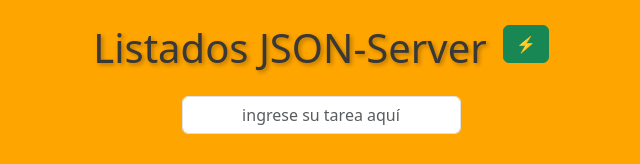
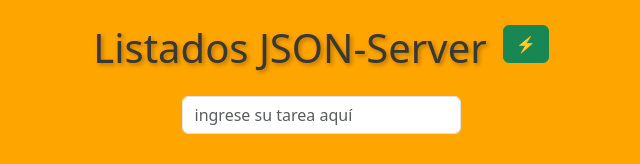
Before and after one commit to RDPA-GitHub/TodoList-Vue, a Vue app: page / in a window 1280 px wide. Shown: the top 164 px of the page, without its empty margins (319-959 px from the left). Built offline with nearby package versions, Linux system fonts and the light colour scheme; data requests are answered from the project's data file.

Commit message:
Actualizacion del proyeto, Fecha: 18/02/2024

```diff
--- a/src/App.vue
+++ b/src/App.vue
@@ -16,7 +16,7 @@
         <div class="col-md-12">
 
           <div class="d-flex justify-content-center">
-            <input @keyup.enter="Crear()" placeholder="ingrese su tarea aquí" type="text" class="form-control w-25 text-center"
+            <input @keyup.enter="Crear()" placeholder="ingrese su tarea aquí" type="text" class="form-control w-25 text-centergti "
               v-model="Tarea.title" />
           </div>
 
```
